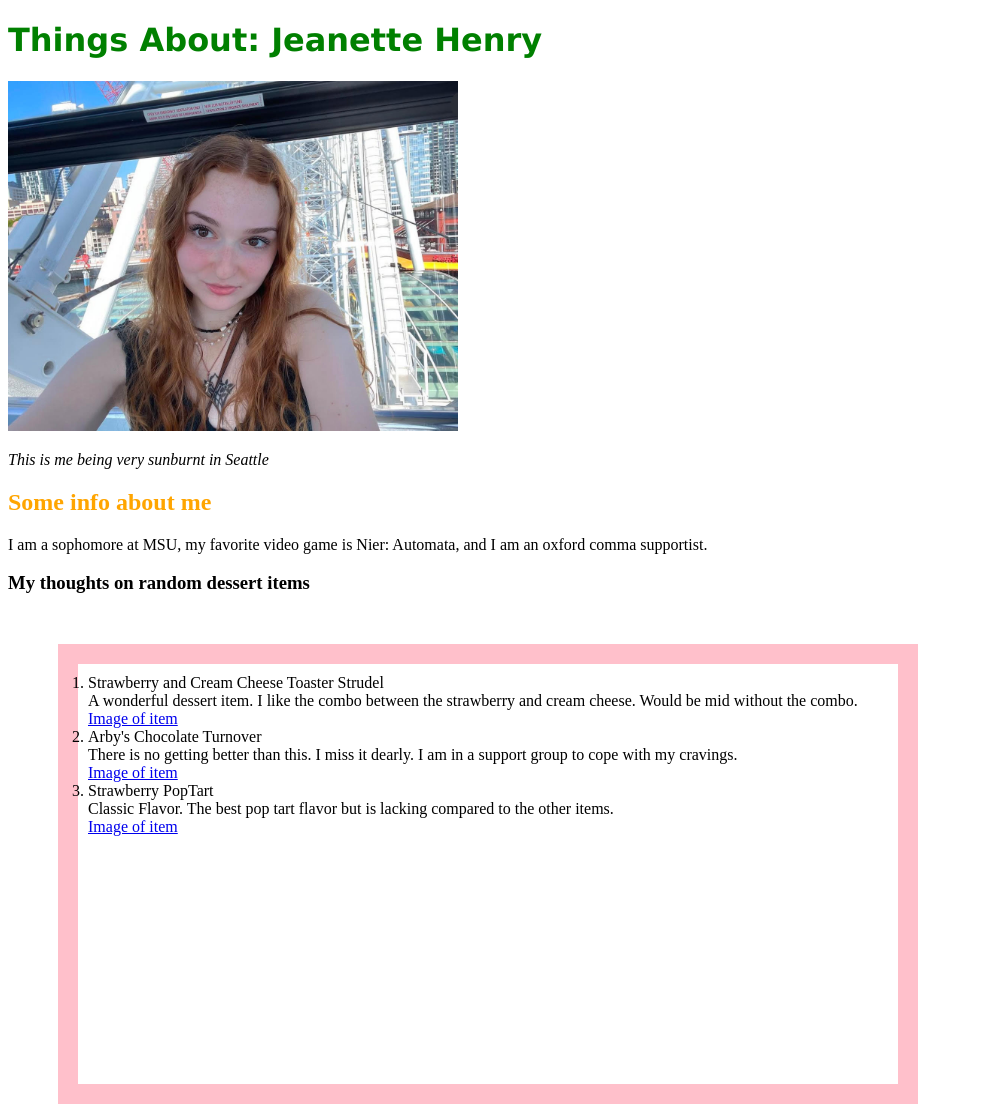
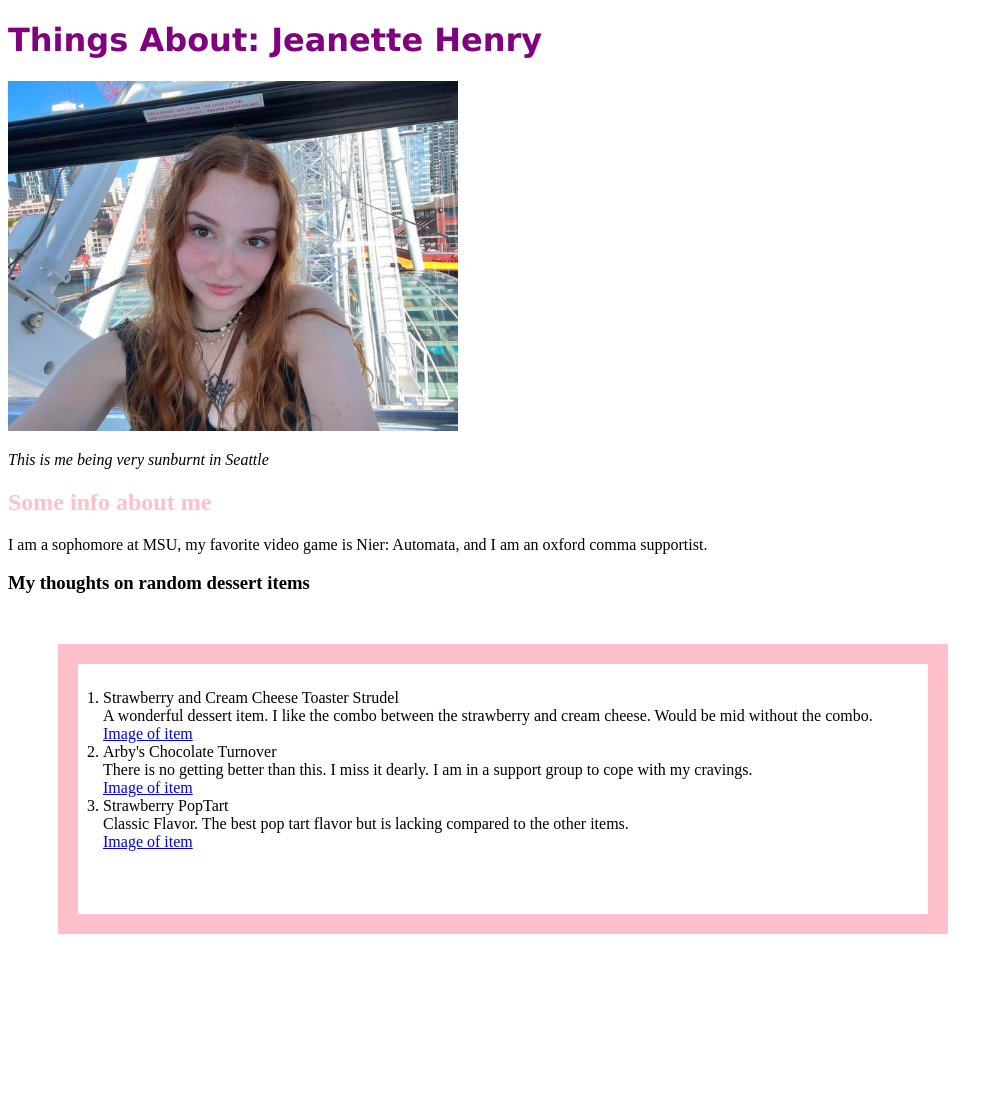
Before and after one commit to Henryje7/Henryje7.github.io, a plain HTML site: page index.html in a window 1280 px wide. Shown: the whole page, without its empty margins (0-1003 px from the left). After the commit the page ends 984 px from the top, so only its background shows below. Drawn offline with Linux system fonts and the light colour scheme.

Commit message:
Update styles.css

```diff
--- a/styles.css
+++ b/styles.css
@@ -1,15 +1,15 @@
 .pokemon{
-    color: orange;
+    color: pink;
 }
 .box{
-    height: 400px;
+    height: 200px;
     width: 800px;
-    padding: 10px;
+    padding: 25px;
     margin: 50px;
     border: 20px solid pink;
 }
 h1{
-    color: green;
+    color: purple;
 }
 h2{
     color: pink;
```
